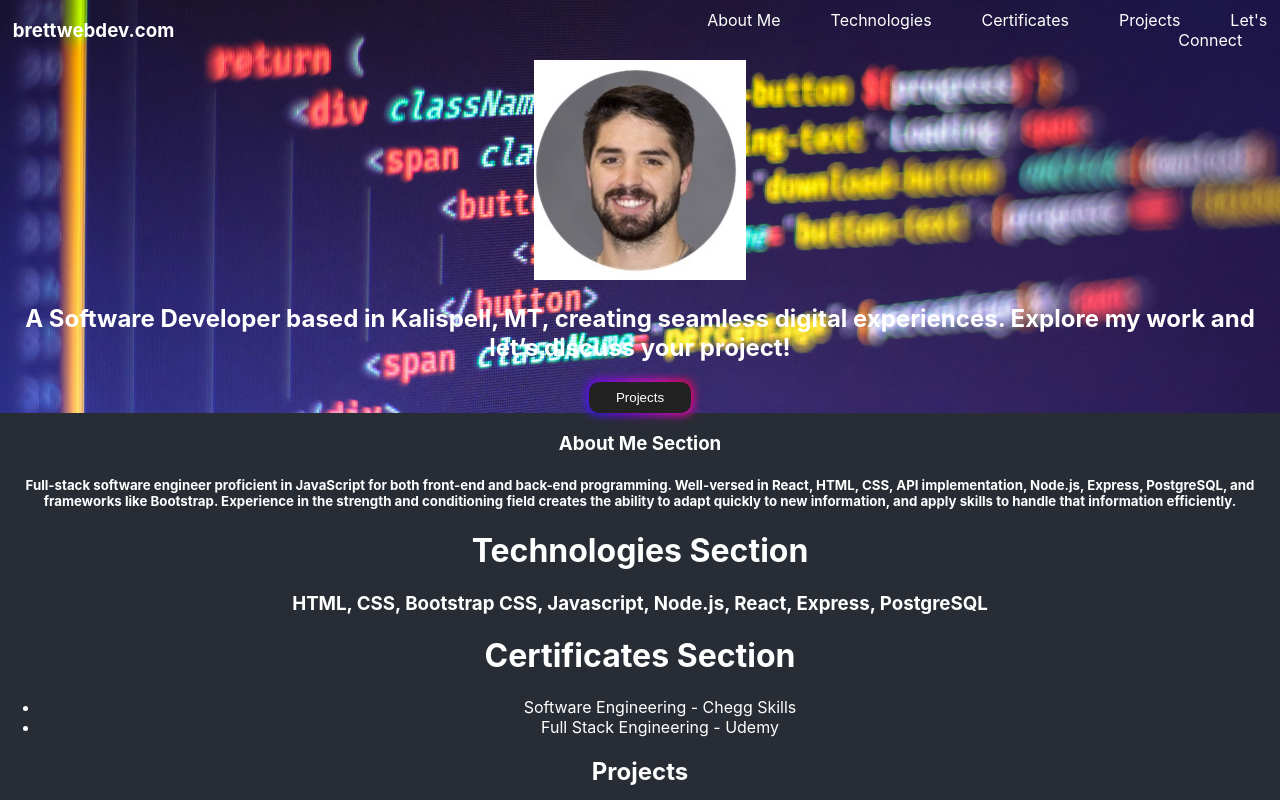
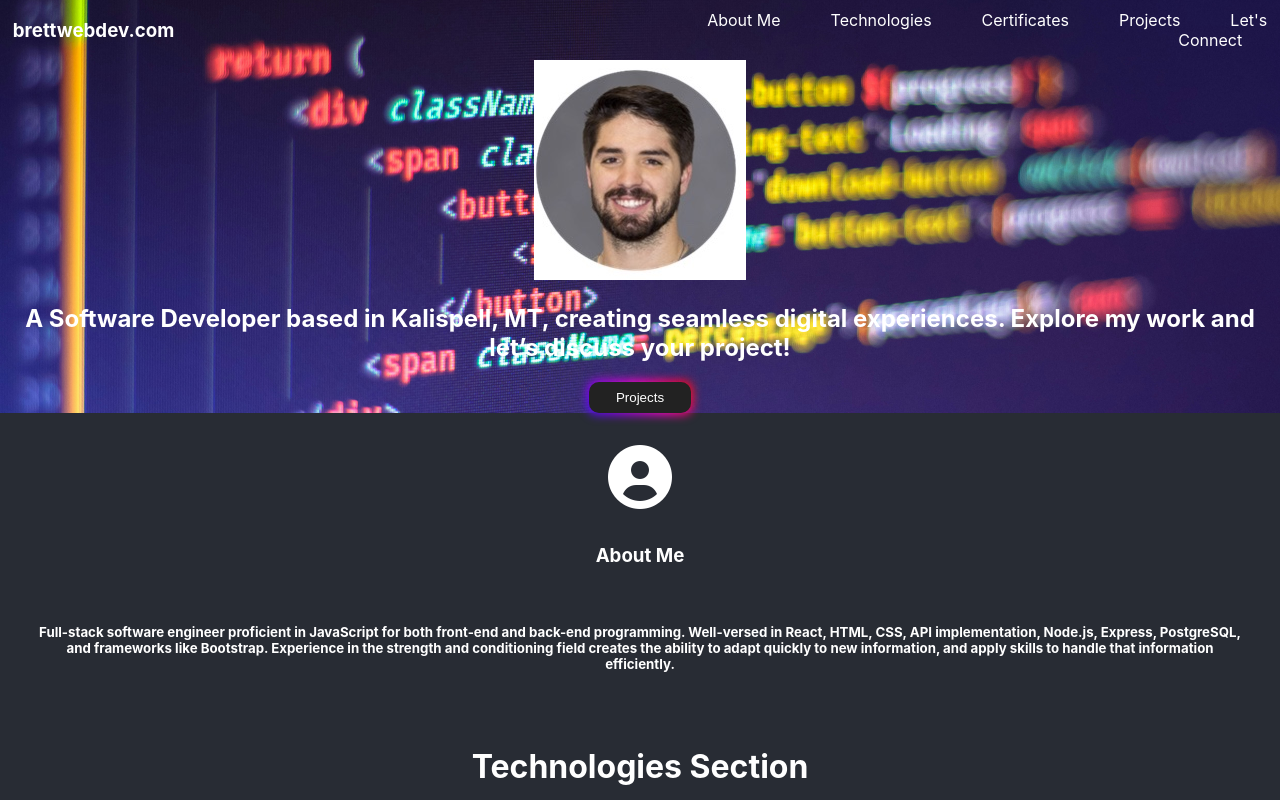
Before and after one commit to bneighbs6/softdev-portfolio, a React (Create React App) app: page / in a window 1280 px wide. Shown: the top 800 px of the page. Built offline with nearby package versions, Linux system fonts and the light colour scheme; the HTML template or start-up script is replaced by a standard one.

Commit message:
Edit icon for About Me

```diff
--- a/src/App.css
+++ b/src/App.css
@@ -83,7 +83,9 @@
   transition: background-color 0.3s; /* Smooth transition for hover effect */
 }
 
-/* Commented out b/c it was messing with projects-btn style. Need to figure out why  */
+/* TODO:
+Commented out nav-link:hover b/c it was messing with projects-btn style. Need to figure out why
+*/
 
 /* .nav-link:hover {
   background-color: #111
@@ -246,3 +248,20 @@
 .connect-icons a:hover {
   color: #444; /* Change color on hover */
 }
+
+/* About Me Section */
+
+#about {
+  display: flex;
+  flex-direction: column;
+  align-items: center;
+  text-align: center;
+  padding: 2rem;
+  gap: 1rem; /* spaces between icon, h3, h5 */
+}
+
+.fa-solid.fa-circle-user {
+  font-size: 4rem; /* adjust size as needed */
+  display: block;
+  margin: 0 auto 0 auto; /* centers and adds space below */
+}
--- a/src/components/AboutMe.jsx
+++ b/src/components/AboutMe.jsx
@@ -3,14 +3,15 @@ import React from "react";
 function AboutMe() {
   return (
     <div id="about">
-        <h3>About Me Section</h3>
+      <i className="fa-solid fa-circle-user"></i>
+      <h3>About Me</h3>
       <h5>
-          Full-stack software engineer proficient in JavaScript for both
-          front-end and back-end programming. Well-versed in React, HTML, CSS,
-          API implementation, Node.js, Express, PostgreSQL, and frameworks like
-          Bootstrap. Experience in the strength and conditioning field creates
-          the ability to adapt quickly to new information, and apply skills to
-          handle that information efficiently.
+        Full-stack software engineer proficient in JavaScript for both front-end
+        and back-end programming. Well-versed in React, HTML, CSS, API
+        implementation, Node.js, Express, PostgreSQL, and frameworks like
+        Bootstrap. Experience in the strength and conditioning field creates the
+        ability to adapt quickly to new information, and apply skills to handle
+        that information efficiently.
       </h5>
     </div>
   );
```
Lines whose indentation alone changed are shown as unchanged.
